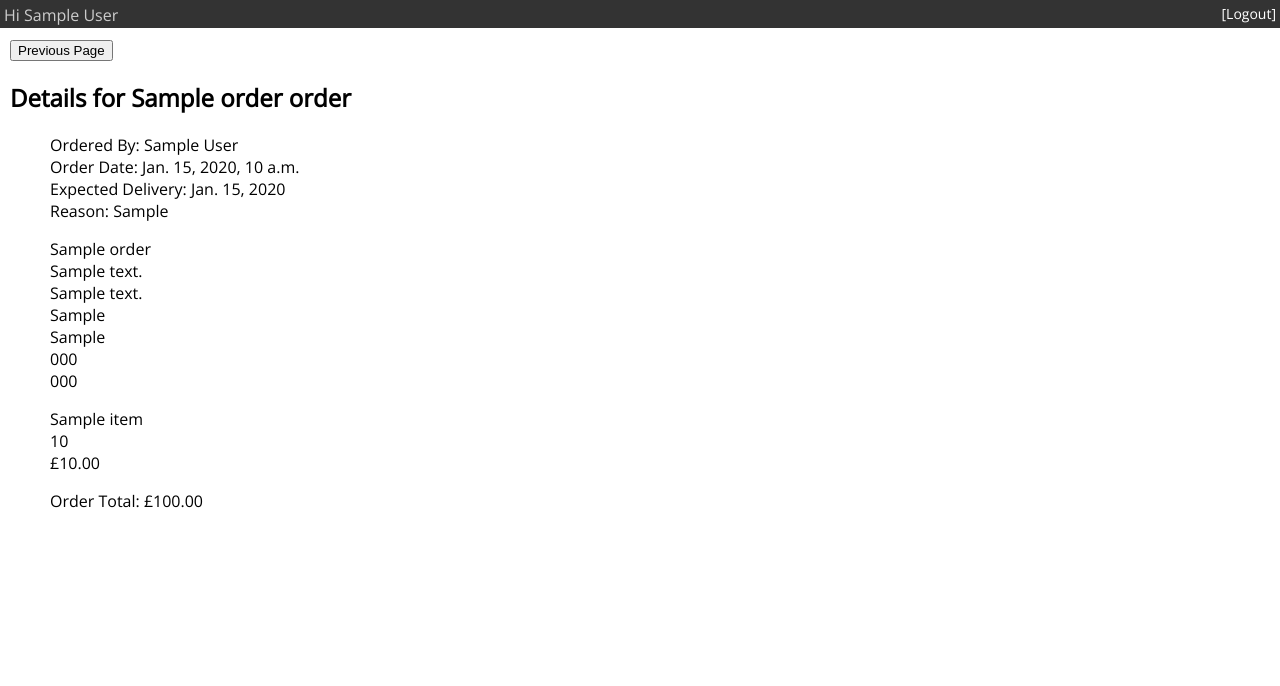
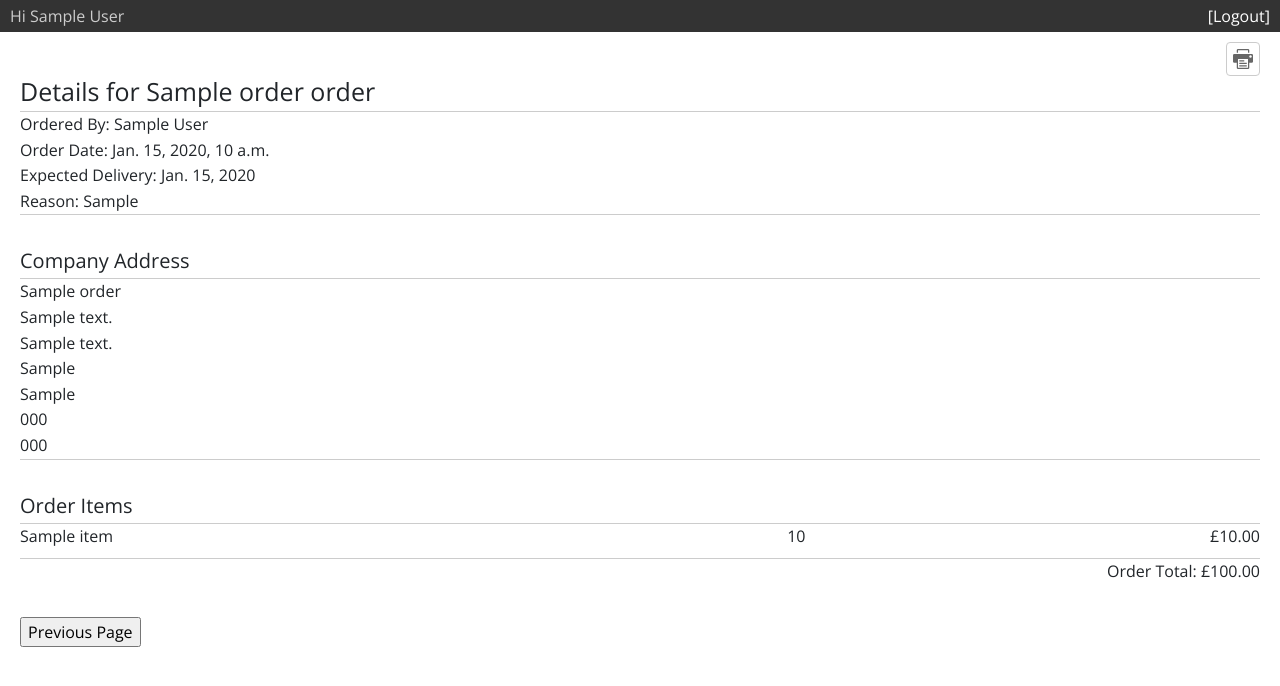
Before and after one commit to RichardPS/magpie, a Django app: page /order_details/1 in a window 1280 px wide. Shown: the top 686 px of the page. Run offline with Django 3.2, Linux system fonts and the light colour scheme; a user stored in the database is signed in; tables that the repository leaves empty hold one stand-in row (values such as "Sample post"); parts of the project's set-up code (start-up, migrations or seed data) failed here and were passed over; some libraries are stand-ins or nearby versions.

Commit message:
styling started

```diff
--- /dev/null
+++ b/magpie/pos/static/css/print.css
@@ -0,0 +1,5 @@
+#admin-bar,
+.print-block,
+.back-link {
+    display: none;
+}
--- a/magpie/pos/static/css/style.css
+++ b/magpie/pos/static/css/style.css
@@ -1,25 +1,42 @@
+@font-face {
+  font-family: 'Glyphter';
+  src: url('../fonts/Glyphter.eot');
+  src: url('../fonts/Glyphter.eot?#iefix') format('embedded-opentype'),
+       url('../fonts/Glyphter.woff') format('woff'),
+       url('../fonts/Glyphter.ttf') format('truetype'),
+       url('../fonts/Glyphter.svg#Glyphter') format('svg');
+  font-weight: normal;
+  font-style: normal;
+}
+
 /* MAIN STYLE
 ============= */
 html {
   font-size: 62.5%;
-  background-color: #fff;
-  margin: 0;
-  padding: 0;
 }
 
 body {
   font-family: 'Open Sans', sans-serif;
   font-size: 1.6em;
-  margin: 0;
-  padding: 0;
+}
+
+.container {
+  display: block;
+  position: relative;
+  padding: 10px 20px;
+}
+
+.content {
+  position: relative;
+  display: block;
 }
 
 #admin-bar {
   display: block;
   position: relative;
-  height: 20px;
+  height: 32px;
   background: #333;
-  padding: 4px;
+  padding: 4px 10px;
   color: #ccc;
 }
 
@@ -27,26 +44,105 @@ body {
   display: block;
   color: #fff;
   text-decoration: none;
-  font-size: 1.4rem;
-  line-height: 1.4;
   float: right;
 }
 
-.container {
-  font-size: 1.6rem;
-  padding: 10px;
+.pagination ul li a {
+  color: #fff;
 }
 
-ul {
+.ul_block {
   list-style: none;
+  padding-left: 0;
+  border-top: 1px solid #ccc;
+  border-bottom: 1px solid #ccc;
+  line-height: 1.6;
 }
 
-/* PAGINATION */
-ul.pagination li,
-nav ul li {
+.order-item-block {
+  display: flex;
+  padding-left: 0;
+  border-top: 1px solid #ccc;
+}
+
+ul.order-item-block li {
   display: inline-block;
-  margin: 2px;
-  padding: 6px;
+  flex-grow: 1;
+}
+
+ul.order-item-block li:first-child {
+  text-align: left;
+  flex-grow: 2;
+}
+
+ul.order-item-block li:nth-child(2) {
+  text-align: center;
+}
+
+ul.order-item-block li:last-child {
+  text-align: right;
+}
+
+.print-block {
+  display: flex;
+  position: relative;
+  box-sizing: border-box;
+  width: 100%;
+  justify-content: flex-end;
+}
+
+#print-button {
+  position: relative;
+  font-family: 'Glyphter';
   border: 1px solid #ccc;
+  padding: 1px 6px;
   border-radius: 4px;
+  font-size: 2rem;
+  color: #666;
+  text-align: right;
 }
+
+#item-form {
+  list-style: none;
+  padding-left: 0;
+}
+
+#item-form .item-row {
+  display: block;
+  margin-bottom: 8px;
+}
+
+#item-form .item-row li {
+  display: inline-block;
+}
+
+#item-form .item-row li:not(:first-child) {
+  margin-left: 6px;
+}
+
+#item-form .item-row li:nth-child(1) input {
+  width: 30rem;
+}
+
+#item-form .item-row li:nth-child(2) input {
+  width: 10rem;
+}
+
+/* BOOTSTRAP ORDERRIDES
+======================= */
+.btn {
+  font-size: 1.6rem;
+}
+section.nav a {
+  margin: 10px;
+}
+nav .nav-item {
+  margin: 10px;
+}
+
+@media(min-width: 1200px) {
+  .container {
+    width: 100%;
+    max-width: 100%;
+  }
+}
--- a/magpie/pos/static/js/form-control.js
+++ b/magpie/pos/static/js/form-control.js
@@ -6,7 +6,7 @@ $(function(){
         var btnRemove = document.createElement('button');
         var btnText = document.createTextNode('Remove last item row');
         btnRemove.appendChild(btnText);
-        btnRemove.className = 'remove-row';
+        btnRemove.className = 'remove-row btn btn-warning';
         btnRemove.id = 'remove-row';
 
         document.getElementById('add-remove').appendChild(btnRemove);
--- a/magpie/pos/templates/admin/order_details.html
+++ b/magpie/pos/templates/admin/order_details.html
@@ -1,39 +1,51 @@
 {% extends "base.html" %}
-{% load order_extras %}
+{% load static order_extras %}
+
+{% block styles %}
+    <link rel="stylesheet" href="{% static 'css/print.css' %}" type="text/css" media="print">
+{% endblock styles %}
 
 {% block content %}
+    <div class="print-block">
+        <a href="#" id="print-button" onclick="window.print();return false;">A</a>
+    </div>
 
-    <input type=button value="Previous Page" onClick="javascript:history.go(-1);">
-    <h2>{{ page_name }}</h2>
+    <h1>{{ page_name }}</h1>
 
-    <ul>
+    <ul class="ul_block">
         <li>Ordered By: {{ order.ordered_by.get_full_name }}</li>
         <li>Order Date: {{ order.date_ordered }}</li>
         <li>Expected Delivery: {{ order.delivery_date }}</li>
         <li>Reason: {{ order.reason }}</li>
     </ul>
-
-    <ul class="company-details">
+    <br>
+    <h2>Company Address</h3>
+    <ul class="ul_block">
         <li>{{ order.company_name }}</li>
         <li>{{ order.address_one }}</li>
+        {% if order.address_two %}
             <li>{{ order.address_two }}</li>
+        {% endif %}
         <li>{{ order.city }}</li>
         <li>{{ order.county }}</li>
         <li>{{ order.post_code }}</li>
         <li>{{ order.telephone }}</li>
     </ul>
-
-    <ul class="order-items">
+    <br>
+    <h2>Order Items</h2>
     {% for item in items %}
+        <ul class="order-item-block">
                 <li>{{ item.item_name }}</li>
                 <li>{{ item.item_qty }}</li>
                 <li>£{{ item.item_price }}</li>
+        </ul>
     {% endfor %}
-    </ul>
 
-    <ul>
+    <ul class="order-item-block">
         <li>Order Total: £{% get_total order.item_set.all %}</li>
     </ul>
+    <br>
+    <input class="back-link" type=button value="Previous Page" onClick="javascript:history.go(-1);">
 
 
 {% endblock %}
--- a/magpie/pos/templates/base.html
+++ b/magpie/pos/templates/base.html
@@ -16,6 +16,7 @@
 
     {# STYLESHEETS #}
     <link href="https://fonts.googleapis.com/css?family=Open+Sans" rel="stylesheet">
+    <link rel="stylesheet" type="text/css" href="https://stackpath.bootstrapcdn.com/bootstrap/4.3.1/css/bootstrap.min.css">
     <link rel='stylesheet' type='text/css' href='{% static "css/style.css" %}'>
 
     {% block styles %}{% endblock styles %}
@@ -35,7 +36,7 @@
             {% block header %}{% endblock header %}
         </header>
 
-        <nav>
+        <nav class="nav nav-pills nav-fill nav-justified">
             {% block nav %}{% endblock nav %}
         </nav>
 
@@ -47,7 +48,8 @@
             {% block footer %}{% endblock footer %}
         </footer>
     </div>
-    <script src="https://ajax.googleapis.com/ajax/libs/jquery/3.4.0/jquery.min.js"></script>
+    <script type="text/javascript" src="https://ajax.googleapis.com/ajax/libs/jquery/3.4.0/jquery.min.js"></script>
+    <script type="text/javascript" src="https://stackpath.bootstrapcdn.com/bootstrap/4.3.1/js/bootstrap.min.js"></script>
     {% block scripts %}{% endblock scripts %}
 </body>
 </html>
--- a/magpie/pos/views.py
+++ b/magpie/pos/views.py
@@ -35,7 +35,7 @@ class Index(TemplateView):
 def raise_pos(
         request,
         template_name='pos/raise_pos.html',
-        page_name='POS System'):
+        page_name='Raise Purchase Order'):
 
     """ purchase order form """
     """ POST request - process order """
```
Also changed, not shown: magpie/pos/forms.py (+11 -0 lines), magpie/pos/templates/admin/order_list.html (+15 -15 lines), magpie/pos/templates/pos/index.html (+6 -4 lines), magpie/pos/templates/pos/raise_pos.html (+17 -6 lines), magpie/pos/static/fonts/Glyphter.ttf (added), magpie/pos/static/fonts/Glyphter.woff (added), 2 other files. Lines whose indentation alone changed are shown as unchanged.
